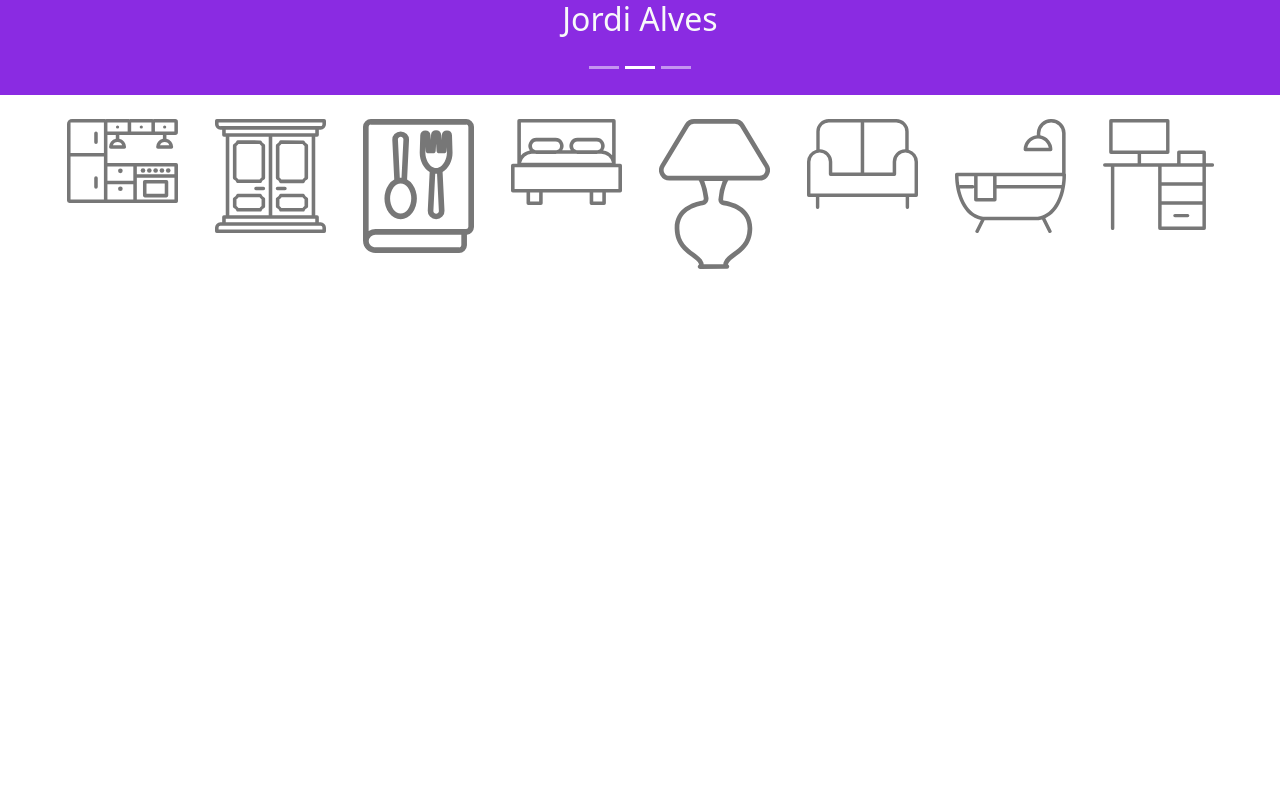
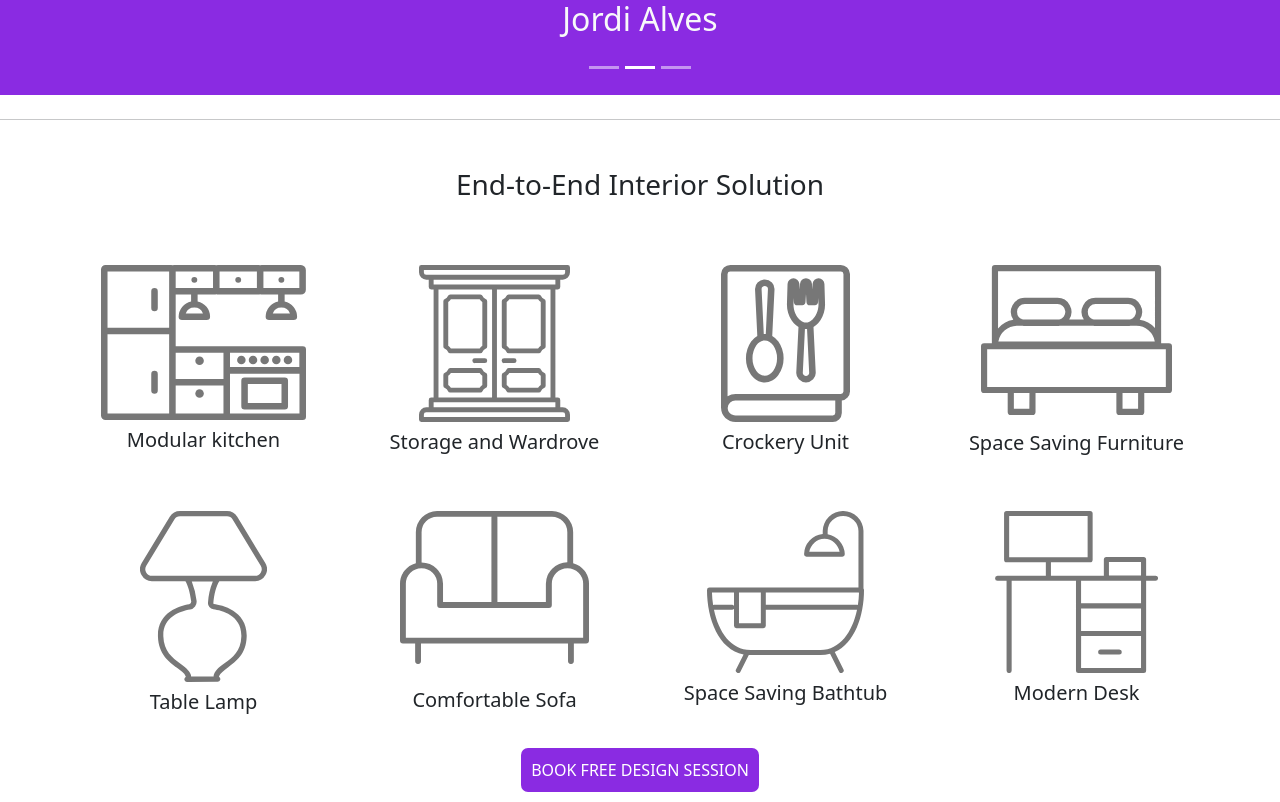
Before and after one commit to NhShanto01/skill01, a React (Create React App) app: page / in a window 1280 px wide. Shown: the part 3746-4548 px from the top of the page. Before the commit the page ends 4015 px from the top, so only its background shows below. Built offline with nearby package versions, Linux system fonts and the light colour scheme.

Commit message:
Interior Solution complete

```diff
--- a/src/Component/Home/Home.js
+++ b/src/Component/Home/Home.js
@@ -33,6 +33,8 @@ const Home = () => {
             <Tranding></Tranding>
             <p className='mt-5'>Hello</p>
             <Customers></Customers>
+            <hr />
+            <h3 className='text-center mt-5'>End-to-End Interior Solution</h3>
             <InterirSolution></InterirSolution>
         </div>
 
--- a/src/Component/Home/InterirSolution.js
+++ b/src/Component/Home/InterirSolution.js
@@ -1,6 +1,6 @@
 import React from 'react';
 import { Card, CardGroup } from 'react-bootstrap';
-import Residena1 from '../Image/i_End_to_end/Group 51.svg';
+import Residen1 from '../Image/i_End_to_end/Group 51.svg';
 import Residen2 from '../Image/i_End_to_end/layer1.svg';
 import Residen3 from '../Image/i_End_to_end/Group 274.svg';
 import Residen4 from '../Image/i_End_to_end/Layer -4.svg';
@@ -11,56 +11,43 @@ import Residen8 from '../Image/i_End_to_end/Layer -3.svg';
 
 const InterirSolution = () => {
     return (
-        <div>
-        <CardGroup className="mx-5">
+        <div class="container">
+            <div class="row row-cols-1 row-cols-sm-2 row-cols-md-3 row-cols-lg-4 g-5 my-3">
+                <div class="col">
+                    <img src={Residen1} alt="" />
+                    <h5 className='mt-2'>Modular kitchen</h5>
+                </div>
+                <div class="col">
+                    <img src={Residen2} alt="" />
+                    <h5 className='mt-2'>Storage and Wardrove</h5>
+                </div>
+                <div class="col">
+                    <img src={Residen3} alt="" />
+                    <h5 className='mt-2'>Crockery Unit</h5>
+                </div>
+                <div class="col">
+                    <img src={Residen4} alt="" />
+                    <h5 className='mt-3'>Space Saving Furniture</h5>
+                </div>
+                <div class="col">
+                    <img src={Residen5} alt="" />
+                    <h5 className='mt-2'>Table Lamp</h5>
+                </div>
+                <div class="col">
+                    <img src={Residen6} alt="" />
+                    <h5 className='mt-4'>Comfortable Sofa</h5>
+                </div>
+                <div class="col">
+                    <img src={Residen7} alt="" />
+                    <h5 className='mt-2'>Space Saving Bathtub</h5>
+                </div>
+                <div class="col">
+                    <img src={Residen8} alt="" />
+                    <h5 className='mt-2'>Modern Desk</h5>
+                </div>
 
-<Card>
-    <Card.Img variant="top" className="w-75 d-block mx-auto" src={Residena1} />
-
-</Card>
-
-<Card>
-    <Card.Img variant="top" className="w-75 d-block mx-auto" src={Residen2} />
-
-
-</Card>
-
-<Card>
-    <Card.Img variant="top" className="w-75 d-block mx-auto" src={Residen3} />
-
-
-</Card>
-
-<Card>
-    <Card.Img variant="top" className="w-75 d-block mx-auto" src={Residen4} />
-
-
-</Card>
-<Card>
-    <Card.Img variant="top" className="w-75 d-block mx-auto" src={Residen5} />
-
-</Card>
-
-<Card>
-    <Card.Img variant="top" className="w-75 d-block mx-auto" src={Residen6} />
-
-
-</Card>
-
-<Card>
-    <Card.Img variant="top" className="w-75 d-block mx-auto" src={Residen7} />
-
-
-</Card>
-
-<Card>
-    <Card.Img variant="top" className="w-75 d-block mx-auto" src={Residen8} />
-
-
-</Card>
-
-
-</CardGroup>
+            </div>
+            <button className='hero-btn'>BOOK FREE DESIGN SESSION</button>
         </div>
     );
 };
```
